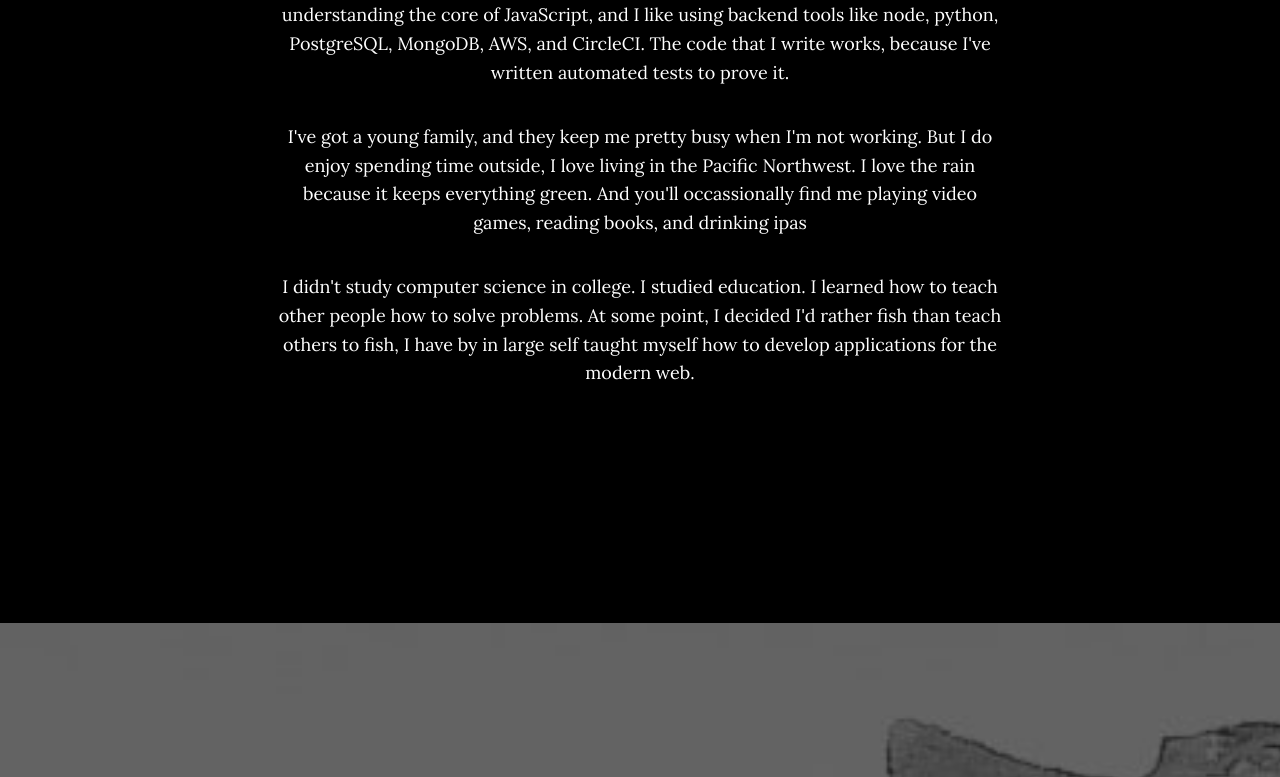
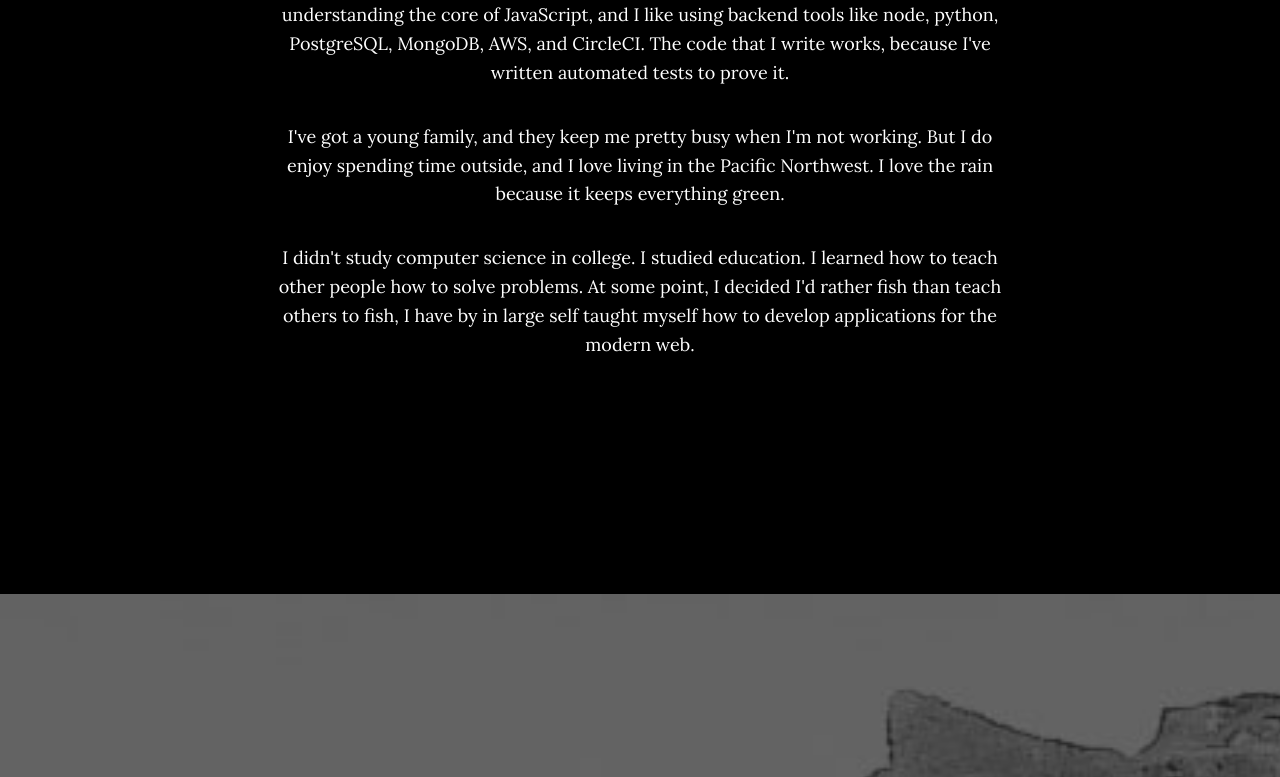
Before and after one commit to nathanBrenner/nathanBrenner, a website with bundled scripts: page dist/index.html in a window 1280 px wide. Shown: the part 1283-2060 px from the top of the page. Built offline with nearby package versions, Linux system fonts and the light colour scheme.

```diff
--- a/dist/index.html
+++ b/dist/index.html
@@ -99,8 +99,7 @@
             works, because I've written automated tests to prove it.</p>
 
           <p>I've got a young family, and they keep me pretty busy when I'm not working. But I do enjoy spending time outside,
-            I love living in the Pacific Northwest. I love the rain because it keeps everything green. And you'll occassionally
-            find me playing video games, reading books, and drinking ipas</p>
+            and I love living in the Pacific Northwest. I love the rain because it keeps everything green.</p>
           <p>I didn't study computer science in college. I studied education. I learned how to teach other people how to solve
             problems. At some point, I decided I'd rather fish than teach others to fish, I have by in large self taught
             myself how to develop applications for the modern web.</p>
```
Also changed, not shown: 1 other file.
